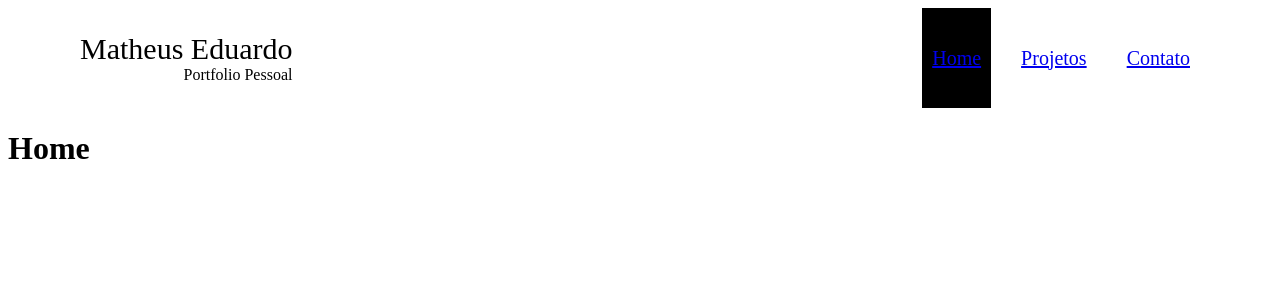
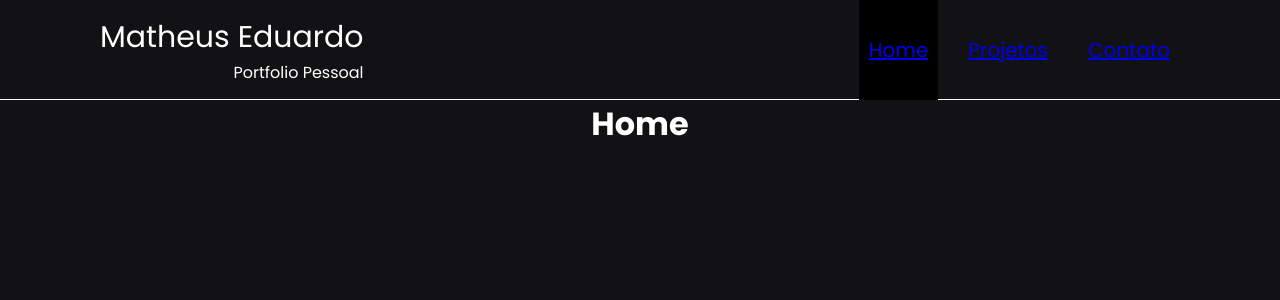
Before and after one commit to Matheus-Azevedo/my-portfolio-2023-01, a Next.js app: page / in a window 1280 px wide. Shown: the top 300 px of the page. Built offline with nearby package versions, Linux system fonts and the light colour scheme.

Commit message:
feat: ItemContact

```diff
--- a/src/styles/globals.css
+++ b/src/styles/globals.css
@@ -0,0 +1,18 @@
+@import url('https://fonts.googleapis.com/css2?family=Poppins:wght@200;300;400;500;700&family=Roboto:wght@100;300;400;500;700;900&family=Source+Sans+Pro:wght@200;300;400;600;700;900&display=swap');
+
+* {
+  margin: 0;
+  padding: 0;
+  box-sizing: border-box;
+  font-family: 'Poppins', sans-serif;
+}
+
+body {
+  background-color: #121214;
+  color: white;
+  text-align: -webkit-center;
+}
+
+a, button {
+  cursor: pointer;
+}
```
Also changed, not shown: src/components/ItemContact/index.tsx (added, +15 -0 lines), src/components/ItemContact/style.js (added, +28 -0 lines), 1 other file (tests, documents, lock files or other folders).
